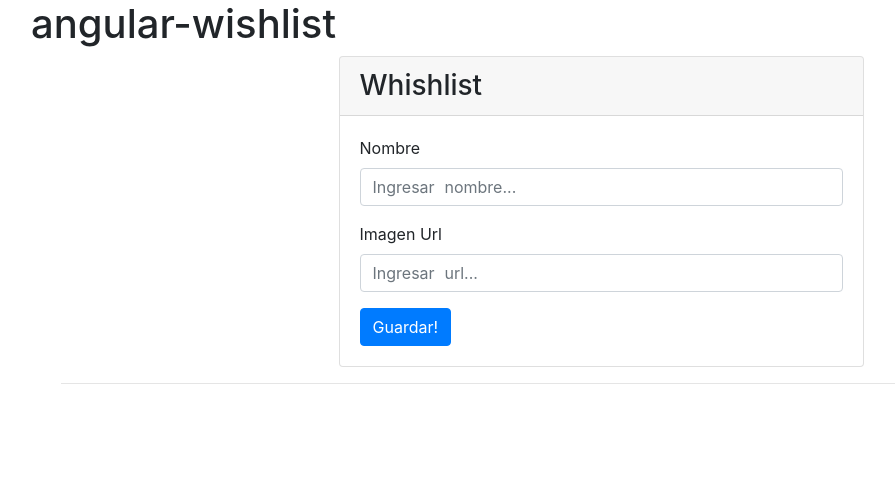
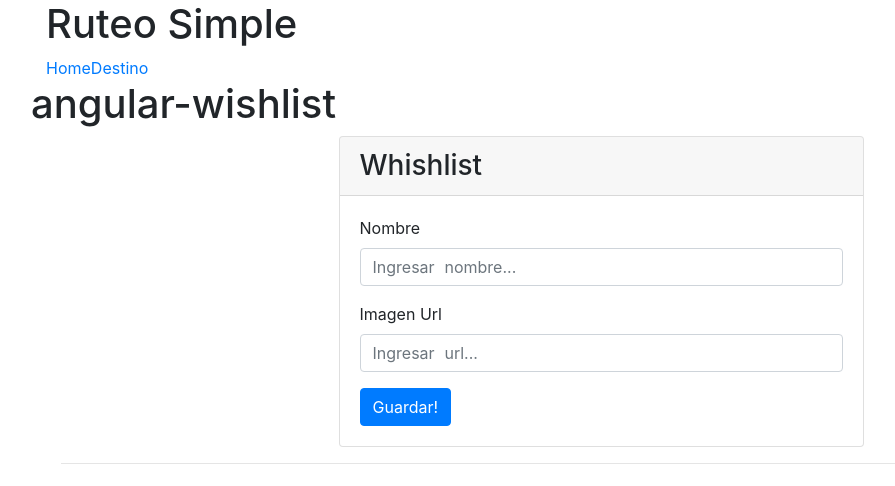
Before and after one commit to AoMartin/CourseraGBA_CursoAngular, an Angular app in the folder angular-wishlist/: page /home in a window 1280 px wide. Shown: the top 486 px of the page, without its empty margins (39-934 px from the left). Built offline with nearby package versions, Linux system fonts and the light colour scheme.

Commit message:
router, tmb se añaden los pdfs al repo

```diff
--- a/angular-wishlist/src/app/app.component.html
+++ b/angular-wishlist/src/app/app.component.html
@@ -1,9 +1,19 @@
 <div class="container content">
+  <div class="page-header">
+    <div clase="container">
+      <h1>Ruteo Simple</h1>
+      <div class="navLinks">
+        <a [routerLink]="['/home']">Home</a>
+        <a [routerLink]="['/destino']">Destino</a>
+      </div>
+    </div>
+  </div>
+
   <div class="row">
     <h1>
       {{title}}
     </h1>
   </div>
 
-  <app-lista-destinos></app-lista-destinos>
+  <router-outlet></router-outlet>
 </div>
--- /dev/null
+++ b/angular-wishlist/src/app/destino-detalle/destino-detalle.component.html
@@ -0,0 +1 @@
+<p>destino-detalle works!</p>
--- /dev/null
+++ b/angular-wishlist/src/app/destino-detalle/destino-detalle.component.ts
@@ -0,0 +1,15 @@
+import { Component, OnInit } from '@angular/core';
+
+@Component({
+  selector: 'app-destino-detalle',
+  templateUrl: './destino-detalle.component.html',
+  styleUrls: ['./destino-detalle.component.css']
+})
+export class DestinoDetalleComponent implements OnInit {
+
+  constructor() { }
+
+  ngOnInit(): void {
+  }
+
+}
--- a/angular-wishlist/src/app/destino-viaje/destino-viaje.component.html
+++ b/angular-wishlist/src/app/destino-viaje/destino-viaje.component.html
@@ -18,5 +18,6 @@
     <span *ngIf="destino.isSelected()">
       <span *ngNonBindable>{{PREFERIDO}}</span>
     </span>
+    <a [routerLink]="['/destino']">Ver Detalle</a>
   </div>
 </div>
--- a/angular-wishlist/src/app/lista-destinos/lista-destinos.component.html
+++ b/angular-wishlist/src/app/lista-destinos/lista-destinos.component.html
@@ -31,7 +31,7 @@
     <app-destino-viaje
       *ngFor="let d of destinos; let i = index"
       [destino]="d"
-      [idx]="i"
+      [idx]="i+1"
       (clicked)="elegido($event)"
       ></app-destino-viaje>
   </div>
```
Also changed, not shown: angular-wishlist/src/app/app.module.ts (+12 -2 lines), angular-wishlist/src/app/destino-detalle/destino-detalle.component.css (added), 1 other file (tests, documents, lock files or other folders).
